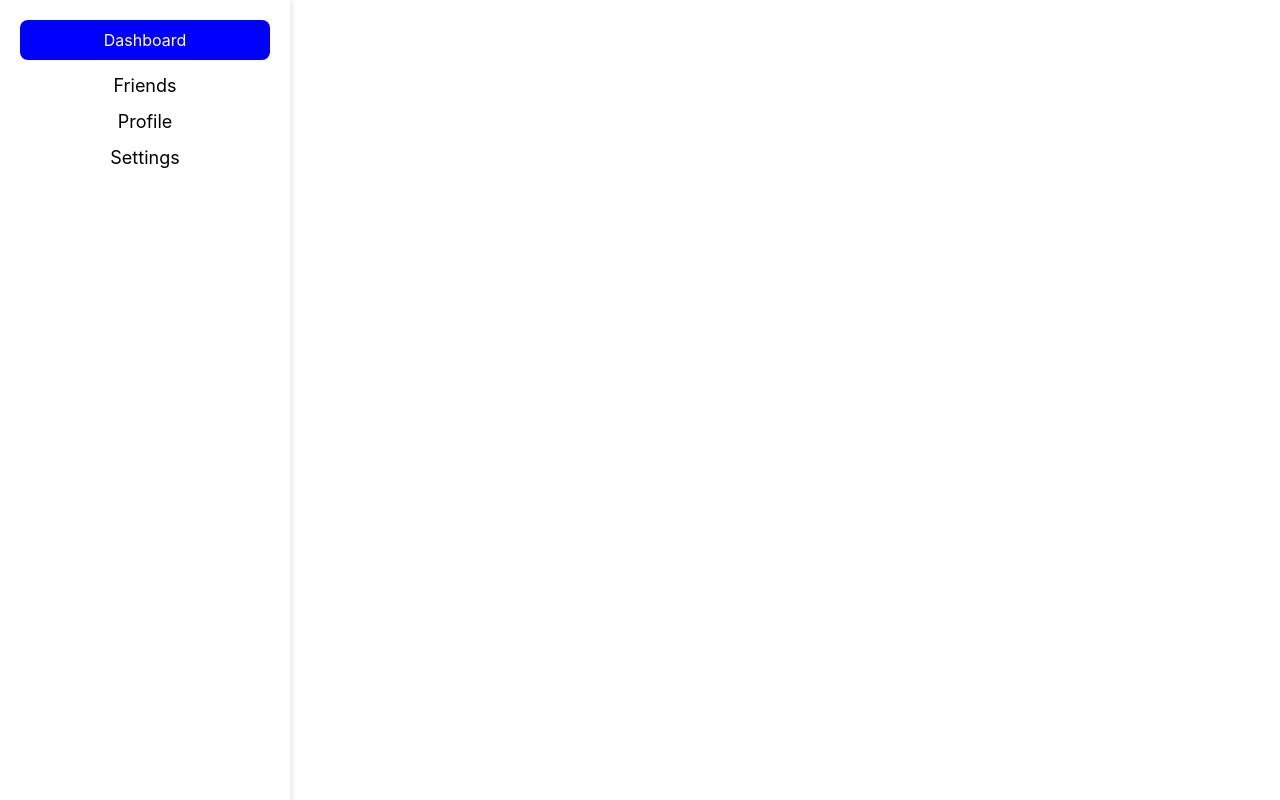
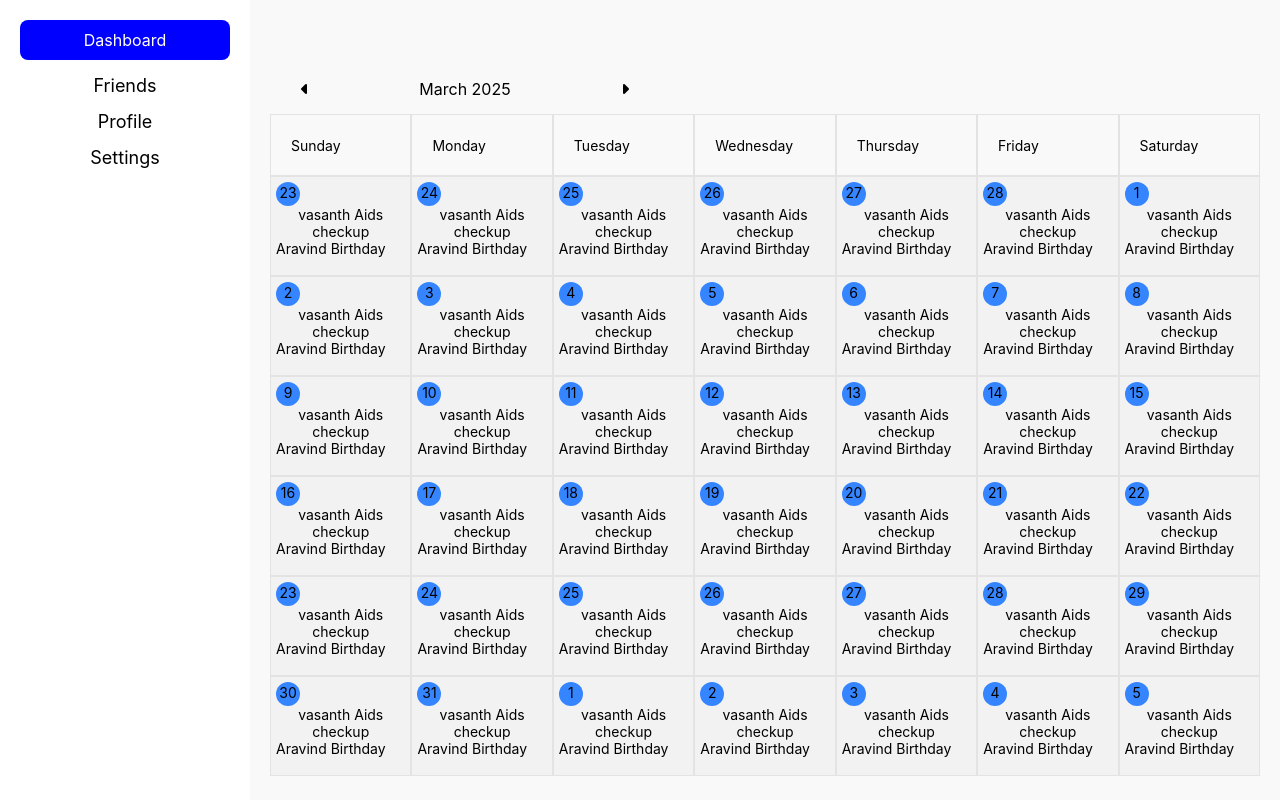
Before and after one commit to VanamuAravind/CelebrateMate, a React (Create React App) app in the folder client/: page / in a window 1280 px wide. Shown: the top 800 px of the page. Built offline with nearby package versions, Linux system fonts and the light colour scheme.

Commit message:
adding calender

```diff
--- a/client/src/App.css
+++ b/client/src/App.css
@@ -1,3 +1,18 @@
+:root{
+  --grey : rgb(150, 150, 150);
+  --grey2 : rgb(227, 227, 227);
+  --grey3 : rgba(177, 177, 177, 0.101);
+  --grey-light : rgba(222, 251, 255, 0.651);
+  --light-blue : rgb(52, 133, 255);
+  --dark-blue : rgb(18, 113, 255);
+  --blue : rgb(121, 174, 255);
+}
+*{
+  margin: 0;
+  padding: 0;
+  box-sizing: border-box;
+  transition: all 0.2s;
+}
 .App {
   text-align: center;
 }
--- a/client/src/App.js
+++ b/client/src/App.js
@@ -9,7 +9,7 @@ function App() {
   return (
     <div className="App">
       <MainPage />
-      <Login/>
+      {/* <Login/> */}
     </div>
   );
 }
--- a/client/src/Pages/DashBoard.css
+++ b/client/src/Pages/DashBoard.css
@@ -1,3 +1,4 @@
+
 .dashboard-page-div{
     display: flex;
     flex-direction: column;
@@ -5,3 +6,78 @@
     justify-content: center;
     height: 100vh;
 }
+.calender-view{
+    width: 100%;
+    height: auto;
+}
+.month-names{
+    width: 100%;
+    display: flex;
+    align-items: center;
+    justify-content: space-evenly;
+}
+.month-names > div{
+    width: 14.3%;
+    height: 40px;
+    border: 1px solid var(--grey2);
+    padding: 30px 20px;
+    font-size: 14px;
+    display: flex;
+    align-items: center;
+    justify-content: start;
+}
+.dates-container{
+    display: flex;
+    flex-direction: column;
+    align-items: center;
+    justify-content: start;
+    width: 100%;
+}
+.dates-container > div{
+    width: 100%;
+    display: flex;
+    align-items: center;
+    justify-content: center;
+    height: 100px;
+}
+.dates-container > div > div{
+    width: 14.3%;
+    height: 100%;
+    border: 1px solid var(--grey2);
+    font-size: 14px;
+    display: flex;
+    align-items: center;
+    justify-content: start;
+    /* padding: 0px 10px; */
+    background-color: var(--grey3);
+}
+.dashboard-top-container{
+    width: 100%;
+    height: 50px;
+    display: flex;
+    align-items: center;
+    justify-content: start;
+    padding: 20px;
+}
+.calender-filter-container{
+    display: flex;
+    align-items: center;
+    justify-content: center;
+    gap: 20px;
+}
+.calender-filter-container label{
+    padding: 10px 20px;
+    border-radius: 50px;
+    min-width: 250px;
+}
+.calender-filter-container label:hover,.calender-filter-container>div:hover{
+    background-color: rgb(194, 194, 194);
+}
+.calender-filter-container > div{
+    border-radius: 50%;
+    height: 30px;
+    aspect-ratio: 1/1;
+    display: flex;
+    align-items: center;
+    justify-content: center;
+}
--- a/client/src/Pages/DashBoard.jsx
+++ b/client/src/Pages/DashBoard.jsx
@@ -1,9 +1,119 @@
-import React from 'react'
+import React, { useEffect, useReducer, useRef, useState } from 'react'
+import './DashBoard.css'
+import CalenderTile from '../components/CalenderTile';
+const DashBoard = () => {
+  const days = ["Sunday", "Monday", "Tuesday", "Wednesday", "Thursday", "Friday", "Saturday"];
+  const months = [
+    "January", "February", "March", "April", "May", "June",
+    "July", "August", "September", "October", "November", "December"
+  ];
+  const [allDays,setAllDays] = useState([])
+  const [currMonth,setCurrMonth] = useState(3)
+  const [currYear,setCurrYear] = useState(2025)
+  useEffect(()=>{
+    setAllDays(getAllDays(currYear,currMonth))
+  },[currMonth,currYear])
+  function getDaysInMonth(year, month) {
+      return new Date(year, month, 0).getDate();
+  }
 
-const DashBoard = () => {
+  function getAllDays(year, month) {
+      let daysInMonth = getDaysInMonth(year, month);
+      let firstDay = new Date(year, month - 1, 1).getDay(); // First day of the month (0 = Sunday)
+      let lastMonthDays = getDaysInMonth(year, month - 1); // Previous month's total days
+      let calendar = [];
+      let dayCounter = 1;
+      let nextMonthDayCounter = 1;
+      for (let row = 0; row < 6; row++) { // 6 rows
+          let week = [];
+          for (let col = 0; col < 7; col++) { // 7 columns
+              if (row === 0 && col < firstDay) {
+                  // Fill with previous month's dates
+                  week.push(lastMonthDays - firstDay + col + 1);
+              } else if (dayCounter > daysInMonth) {
+                  // Fill with next month's dates
+                  week.push(nextMonthDayCounter++);
+              } else {
+                  // Fill with current month's dates
+                  week.push(dayCounter++);
+              }
+          }
+          calendar.push(week);
+      }
+      return calendar;
+  }
+  const calenderRef = useRef()
+  const goToNextMonth = ()=>{
+    if(currMonth<12){
+      setCurrMonth(prev=>prev+1)
+    }
+    else{
+      setCurrMonth(1)
+      setCurrYear(prev=>prev+1)
+    }
+  }
+  const goToPrevMonth = ()=>{
+    if(currMonth>0){
+      setCurrMonth(prev=>prev-1)
+    }
+    else{
+      setCurrMonth(12)
+      setCurrYear(prev=>prev-1)
+    }
+  }
+  const dummy_events = [
+    {
+      name:"vasanth Aids checkup"
+    },
+    {
+      name:"Aravind Birthday"
+    }
+  ]
   return (
     <div className='dashboard-page-div'>
-      <h1 className='dashboard-title'>DashBoard</h1>
+      <div className='dashboard-top-container'>
+        <div className='calender-filter-container'>
+          <div style={{rotate:"-90deg"}} onClick={goToPrevMonth}>
+            <i class="fa-solid fa-caret-up"></i>
+          </div>
+          <label onClick={()=>{calenderRef.current.showPicker()}}>{months[currMonth-1]} {currYear}</label>
+          <div style={{rotate:"90deg"}} onClick={goToNextMonth}>
+            <i class="fa-solid fa-caret-up"></i>
+          </div>
+          <input onChange={(e)=>{
+            const [year, month] = e.target.value.split("-");
+            console.log(year,month)
+            setCurrMonth(parseInt(month))
+            setCurrYear(parseInt(year))
+          }} type='date' ref={calenderRef} style={{ visibility: "hidden", position: "absolute",transform:"translateY(20px)" }}/>
+        </div>
+      </div>
+      <div className='calender-view'>
+        <div className='month-names'>
+          {
+            days.map((month,i)=>{
+              return <div key={i}>{month}</div>
+            })
+          }
+        </div>
+        <div className='dates-container'>
+          {
+            allDays.map((row,index)=>{
+              return (<div key={index}>
+                  {
+                    row.map((date,i)=>{
+                      return <div key={i}>
+                          <CalenderTile date={date} events={dummy_events}/>
+                        </div>
+                    })
+                  }
+                </div>)
+            })
+          }
+        </div>
+        <div>
+        </div>
+      </div>
     </div>
   )
 }
--- a/client/src/Pages/Login.css
+++ b/client/src/Pages/Login.css
@@ -1,10 +1,4 @@
-:root{
-    --grey : rgb(150, 150, 150);
-    --grey-light : rgba(222, 251, 255, 0.651);
-    --light-blue : rgb(52, 133, 255);
-    --dark-blue : rgb(18, 113, 255);
-    --blue : rgb(121, 174, 255);
-}
+
 
 .login-main-container{
     width: 100vw;
--- /dev/null
+++ b/client/src/Pages/MainPage.css
@@ -0,0 +1,19 @@
+.main-page-div {
+    display: flex;
+    width: 100vw;
+    height: 100vh;
+    overflow: hidden;
+}
+
+.side-bar {
+    flex: 0 0 250px;
+    background-color: white;
+    box-shadow: 2px 0 5px rgba(0, 0, 0, 0.1);
+}
+
+.main-page {
+    flex: 1;
+    padding: 20px;
+    background-color: #f9f9f9;
+    /* overflow-y: auto; */
+}
--- a/client/src/Pages/MainPage.jsx
+++ b/client/src/Pages/MainPage.jsx
@@ -4,11 +4,12 @@ import DashBoard from './DashBoard'
 import Profile from './Profile'
 import Friends from './Friends'
 import Settings from './Settings'
+import './MainPage.css'
 
 const MainPage = () => {
     const [page, setPage] = useState('dashboard')
     return (
-        <div>
+        <div className='main-page-div'>
             <div className='side-bar'>
                 <SideBar page={page} setPage={setPage} />
             </div>
--- /dev/null
+++ b/client/src/components/CalenderTile.css
@@ -0,0 +1,34 @@
+.calender-tile-container{
+    display: flex;
+    flex-direction: column;
+    align-items: start;
+    justify-content: start;
+    padding: 5px;
+    flex: 1;
+    height: 100%;
+}
+.calender-tile-top{
+    width: 100%;
+    display: flex;
+    align-items: center;
+    justify-content: start;
+}
+.calender-tile-top label{
+    background-color: var(--light-blue);
+    width: 24px;
+    height: 24px;
+    border-radius: 50%;
+    text-align: center;
+    align-items: center;
+    padding: 2px;
+}
+
+.calender-tile-bottom{
+    display: flex;
+    flex-direction: column;
+    width: 100%;
+    flex: 1;
+    align-items: start;
+    justify-content: start;
+    overflow: hidden;
+}
--- /dev/null
+++ b/client/src/components/CalenderTile.js
@@ -0,0 +1,22 @@
+import React from 'react'
+import './CalenderTile.css'
+import EventCard from './EventCard'
+const CalenderTile = ({date,events}) => {
+    // events = {name}
+  return (
+    <div className='calender-tile-container'>
+      <div className='calender-tile-top'>
+        <label>{date}</label>
+      </div>
+      <div className='calender-tile-bottom'>
+        {
+            events.map((event,i)=>{
+                return <EventCard event={event} index={i}/>
+            })
+        }
+      </div>
+    </div>
+  )
+}
+
+export default CalenderTile
--- /dev/null
+++ b/client/src/components/EventCard.js
@@ -0,0 +1,11 @@
+import React from 'react'
+import './EventCard.css'
+const EventCard = ({event,index}) => {
+  return (
+    <div className='event-small-container'>
+        <label>{event.name}</label>
+    </div>
+  )
+}
+
+export default EventCard
```
Also changed, not shown: client/src/components/EventCard.css (added).
